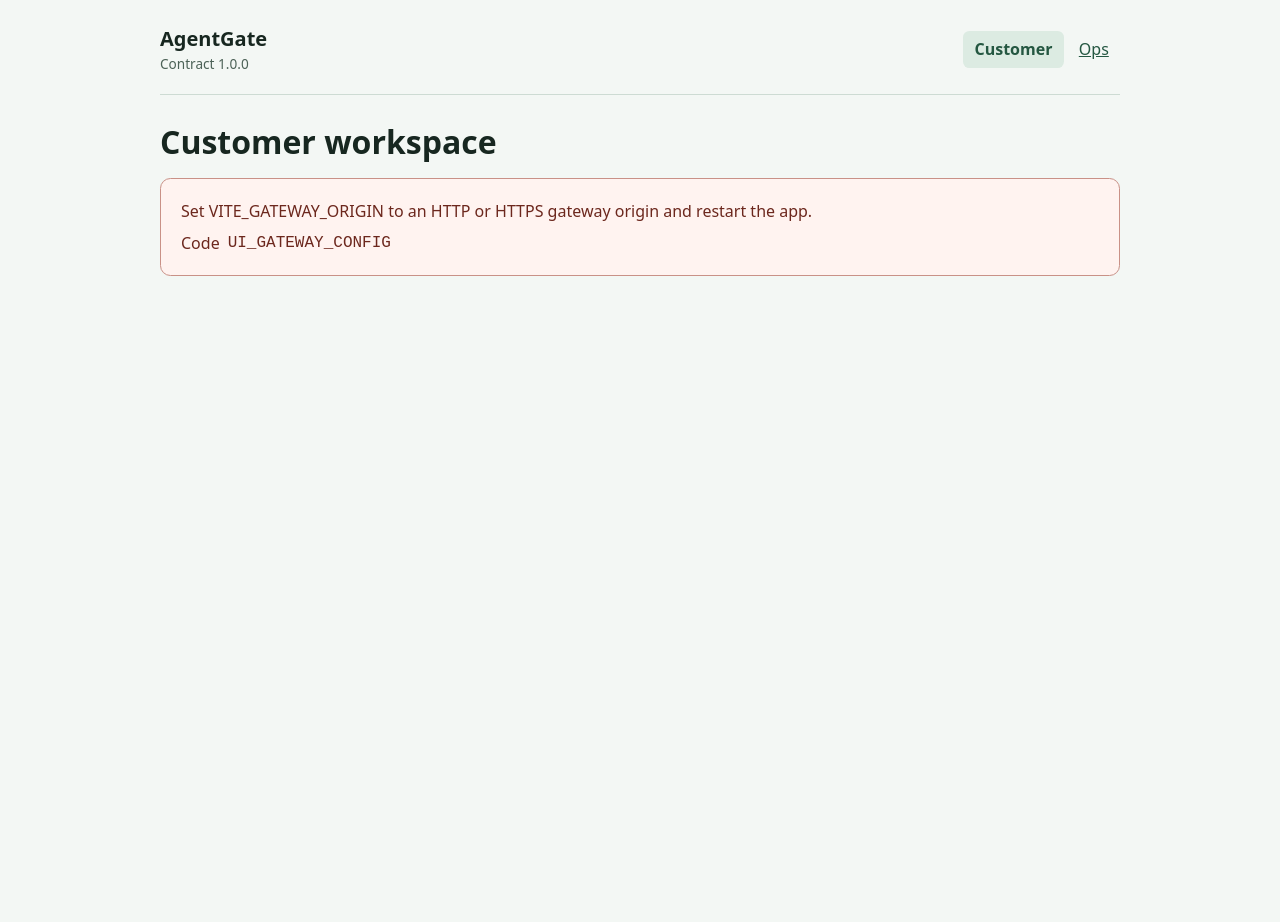
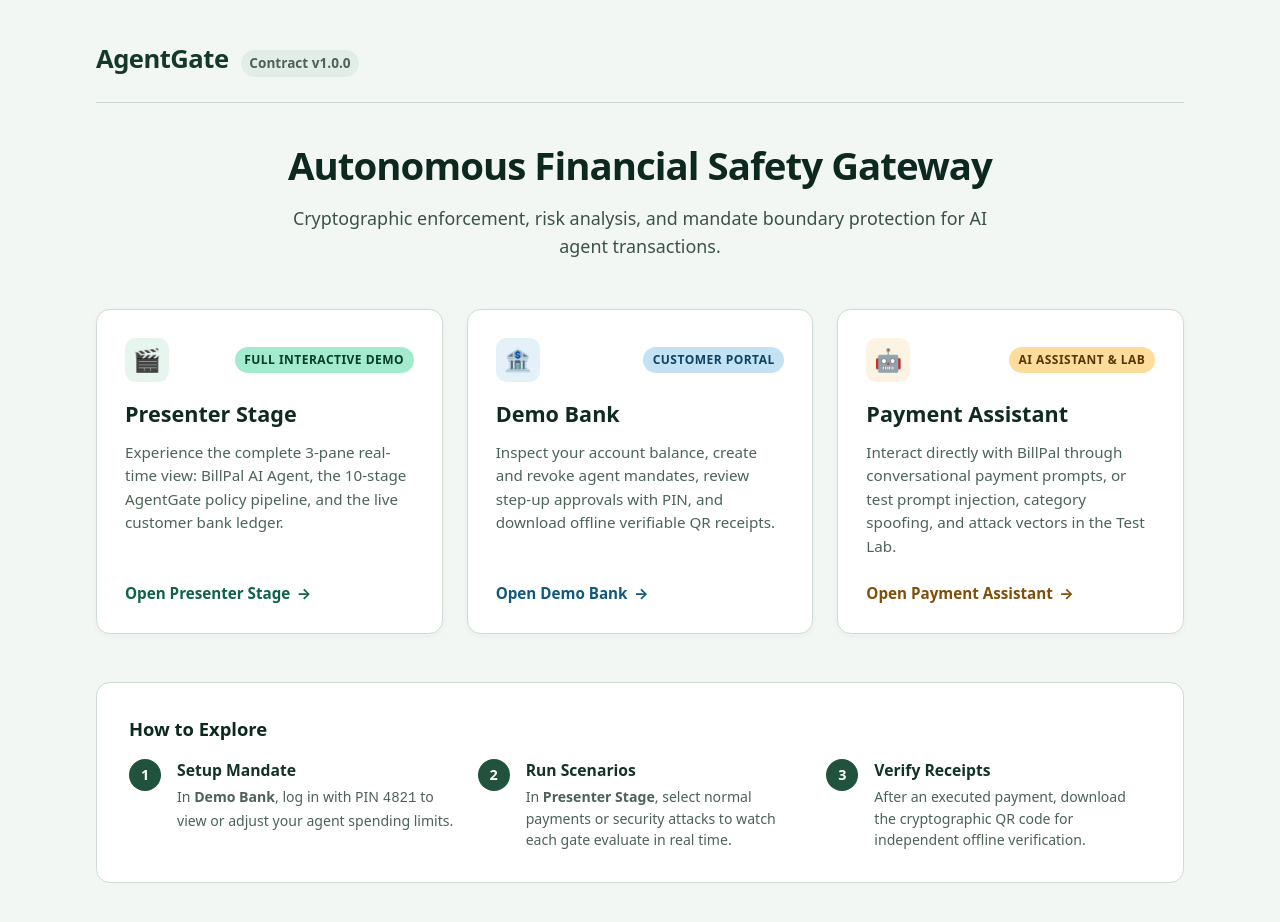
Before and after one commit to syedsaqif/AgentGate, a React (Vite) app in the folder frontend/: page / in a window 1280 px wide. Shown: the top 922 px of the page. Before the commit the page ends 800 px from the top, so only its background shows below. Built offline with nearby package versions, Linux system fonts and the light colour scheme.

Commit message:
made homepage

```diff
--- a/frontend/src/App.tsx
+++ b/frontend/src/App.tsx
@@ -6,6 +6,7 @@ import { CONTRACT_VERSION } from "./api/types";
 import { ErrorNotice } from "./components/ErrorNotice";
 import { CustomerPage } from "./pages/customer/CustomerPage";
 import { OpsPage } from "./pages/ops/OpsPage";
+import { HomePage } from "./pages/home/HomePage";
 
 const PresenterStage = lazy(() => import("./pages/demo/stage/PresenterStage"));
 const DemoGatePage = lazy(() => import("./pages/demo/DemoGatePage"));
@@ -19,6 +20,9 @@ type AppProps =
 
 export function App(props: AppProps) {
   const path = window.location.pathname.replace(/\/$/, "");
+  if (path === "" || path === "/home") {
+    return <HomePage />;
+  }
   if (path === "/demo") {
     return <Suspense fallback={<main>Loading presenter stage…</main>}><PresenterStage /></Suspense>;
   }
--- /dev/null
+++ b/frontend/src/pages/home/HomePage.tsx
@@ -0,0 +1,99 @@
+import { CONTRACT_VERSION } from "../../api/types";
+import "./home.css";
+
+export function HomePage() {
+  return (
+    <div className="home-page">
+      <header className="home-header">
+        <div className="home-brand">
+          <span className="home-logo">AgentGate</span>
+          <span className="home-version">Contract v{CONTRACT_VERSION}</span>
+        </div>
+      </header>
+
+      <section className="home-hero">
+        <h1>Autonomous Financial Safety Gateway</h1>
+        <p>
+          Cryptographic enforcement, risk analysis, and mandate boundary protection
+          for AI agent transactions.
+        </p>
+      </section>
+
+      <div className="home-grid">
+        <a href="/demo" className="home-card stage">
+          <div className="home-card-top">
+            <div className="home-card-icon" aria-hidden="true">🎬</div>
+            <span className="home-card-badge">Full Interactive Demo</span>
+          </div>
+          <h2>Presenter Stage</h2>
+          <p>
+            Experience the complete 3-pane real-time view: BillPal AI Agent,
+            the 10-stage AgentGate policy pipeline, and the live customer bank ledger.
+          </p>
+          <div className="home-card-action">
+            Open Presenter Stage <span>→</span>
+          </div>
+        </a>
+
+        <a href="/demo/bank" className="home-card bank">
+          <div className="home-card-top">
+            <div className="home-card-icon" aria-hidden="true">🏦</div>
+            <span className="home-card-badge">Customer Portal</span>
+          </div>
+          <h2>Demo Bank</h2>
+          <p>
+            Inspect your account balance, create and revoke agent mandates, review
+            step-up approvals with PIN, and download offline verifiable QR receipts.
+          </p>
+          <div className="home-card-action">
+            Open Demo Bank <span>→</span>
+          </div>
+        </a>
+
+        <a href="/demo/agent" className="home-card agent">
+          <div className="home-card-top">
+            <div className="home-card-icon" aria-hidden="true">🤖</div>
+            <span className="home-card-badge">AI Assistant & Lab</span>
+          </div>
+          <h2>Payment Assistant</h2>
+          <p>
+            Interact directly with BillPal through conversational payment prompts,
+            or test prompt injection, category spoofing, and attack vectors in the Test Lab.
+          </p>
+          <div className="home-card-action">
+            Open Payment Assistant <span>→</span>
+          </div>
+        </a>
+      </div>
+
+      <section className="home-guide">
+        <h3>How to Explore</h3>
+        <div className="home-guide-steps">
+          <div className="home-guide-step">
+            <span className="home-guide-num">1</span>
+            <div className="home-guide-text">
+              <h4>Setup Mandate</h4>
+              <p>In <strong>Demo Bank</strong>, log in with PIN <code>4821</code> to view or adjust your agent spending limits.</p>
+            </div>
+          </div>
+          <div className="home-guide-step">
+            <span className="home-guide-num">2</span>
+            <div className="home-guide-text">
+              <h4>Run Scenarios</h4>
+              <p>In <strong>Presenter Stage</strong>, select normal payments or security attacks to watch each gate evaluate in real time.</p>
+            </div>
+          </div>
+          <div className="home-guide-step">
+            <span className="home-guide-num">3</span>
+            <div className="home-guide-text">
+              <h4>Verify Receipts</h4>
+              <p>After an executed payment, download the cryptographic QR code for independent offline verification.</p>
+            </div>
+          </div>
+        </div>
+      </section>
+    </div>
+  );
+}
+
+export default HomePage;
--- /dev/null
+++ b/frontend/src/pages/home/home.css
@@ -0,0 +1,245 @@
+.home-page {
+  max-width: 68rem;
+  margin: 0 auto;
+  padding: 2.5rem 1.5rem 4rem;
+  font-family: system-ui, -apple-system, BlinkMacSystemFont, "Segoe UI", Roboto, sans-serif;
+  color: #172720;
+}
+
+.home-header {
+  display: flex;
+  align-items: center;
+  justify-content: space-between;
+  padding-bottom: 1.5rem;
+  border-bottom: 1px solid #cddbd3;
+  margin-bottom: 2.5rem;
+}
+
+.home-brand {
+  display: flex;
+  align-items: baseline;
+  gap: 0.75rem;
+}
+
+.home-logo {
+  font-size: 1.6rem;
+  font-weight: 800;
+  color: #13382c;
+  letter-spacing: -0.02em;
+}
+
+.home-version {
+  font-size: 0.85rem;
+  color: #4c6257;
+  font-weight: 600;
+  background: #e3ede7;
+  padding: 0.2rem 0.55rem;
+  border-radius: 1rem;
+}
+
+.home-hero {
+  text-align: center;
+  max-width: 44rem;
+  margin: 0 auto 3rem;
+}
+
+.home-hero h1 {
+  font-size: 2.4rem;
+  font-weight: 800;
+  color: #0d291f;
+  line-height: 1.15;
+  margin: 0 0 1rem;
+  letter-spacing: -0.025em;
+}
+
+.home-hero p {
+  font-size: 1.12rem;
+  color: #3b5247;
+  margin: 0;
+  line-height: 1.6;
+}
+
+.home-grid {
+  display: grid;
+  grid-template-columns: repeat(auto-fit, minmax(18rem, 1fr));
+  gap: 1.5rem;
+  margin-bottom: 3rem;
+}
+
+.home-card {
+  display: flex;
+  flex-direction: column;
+  background: #ffffff;
+  border: 1px solid #cddbd3;
+  border-radius: 0.85rem;
+  padding: 1.75rem;
+  text-decoration: none;
+  color: inherit;
+  transition: transform 0.15s ease, box-shadow 0.15s ease, border-color 0.15s ease;
+  box-shadow: 0 2px 6px rgba(19, 56, 44, 0.04);
+}
+
+.home-card:hover {
+  transform: translateY(-3px);
+  box-shadow: 0 10px 24px rgba(19, 56, 44, 0.09);
+  border-color: #245741;
+}
+
+.home-card:focus-visible {
+  outline: 3px solid #137752;
+  outline-offset: 2px;
+}
+
+.home-card-top {
+  display: flex;
+  align-items: center;
+  justify-content: space-between;
+  margin-bottom: 1rem;
+}
+
+.home-card-icon {
+  width: 2.75rem;
+  height: 2.75rem;
+  border-radius: 0.65rem;
+  display: flex;
+  align-items: center;
+  justify-content: center;
+  font-size: 1.4rem;
+}
+
+.home-card.stage .home-card-icon {
+  background: #e6f6ee;
+  color: #116248;
+}
+
+.home-card.bank .home-card-icon {
+  background: #e5f1f8;
+  color: #155577;
+}
+
+.home-card.agent .home-card-icon {
+  background: #fdf3e2;
+  color: #8c570f;
+}
+
+.home-card-badge {
+  font-size: 0.75rem;
+  font-weight: 750;
+  text-transform: uppercase;
+  letter-spacing: 0.04em;
+  padding: 0.25rem 0.6rem;
+  border-radius: 1rem;
+}
+
+.home-card.stage .home-card-badge {
+  background: #a2ebce;
+  color: #083b2a;
+}
+
+.home-card.bank .home-card-badge {
+  background: #c3e2f4;
+  color: #0c4363;
+}
+
+.home-card.agent .home-card-badge {
+  background: #fedc9c;
+  color: #5c3504;
+}
+
+.home-card h2 {
+  font-size: 1.35rem;
+  font-weight: 750;
+  color: #0f2b20;
+  margin: 0 0 0.65rem;
+}
+
+.home-card p {
+  font-size: 0.95rem;
+  color: #4b6458;
+  margin: 0 0 1.5rem;
+  line-height: 1.55;
+  flex-grow: 1;
+}
+
+.home-card-action {
+  font-size: 0.95rem;
+  font-weight: 750;
+  display: inline-flex;
+  align-items: center;
+  gap: 0.4rem;
+}
+
+.home-card.stage .home-card-action {
+  color: #0e6347;
+}
+
+.home-card.bank .home-card-action {
+  color: #10597d;
+}
+
+.home-card.agent .home-card-action {
+  color: #824f0a;
+}
+
+.home-card:hover .home-card-action span {
+  transform: translateX(4px);
+  transition: transform 0.15s ease;
+}
+
+.home-card-action span {
+  display: inline-block;
+  transition: transform 0.15s ease;
+}
+
+.home-guide {
+  background: #ffffff;
+  border: 1px solid #cddbd3;
+  border-radius: 0.85rem;
+  padding: 2rem;
+}
+
+.home-guide h3 {
+  font-size: 1.15rem;
+  font-weight: 750;
+  color: #0d291f;
+  margin: 0 0 1rem;
+}
+
+.home-guide-steps {
+  display: grid;
+  grid-template-columns: repeat(auto-fit, minmax(16rem, 1fr));
+  gap: 1.5rem;
+}
+
+.home-guide-step {
+  display: flex;
+  gap: 1rem;
+}
+
+.home-guide-num {
+  width: 2rem;
+  height: 2rem;
+  border-radius: 50%;
+  background: #20523e;
+  color: #ffffff;
+  font-weight: 800;
+  font-size: 0.9rem;
+  display: flex;
+  align-items: center;
+  justify-content: center;
+  flex-shrink: 0;
+}
+
+.home-guide-text h4 {
+  margin: 0 0 0.25rem;
+  font-size: 0.98rem;
+  font-weight: 700;
+  color: #123326;
+}
+
+.home-guide-text p {
+  margin: 0;
+  font-size: 0.88rem;
+  color: #4c6257;
+  line-height: 1.5;
+}
```
Also changed, not shown: 1 other file (tests, documents, lock files or other folders).
